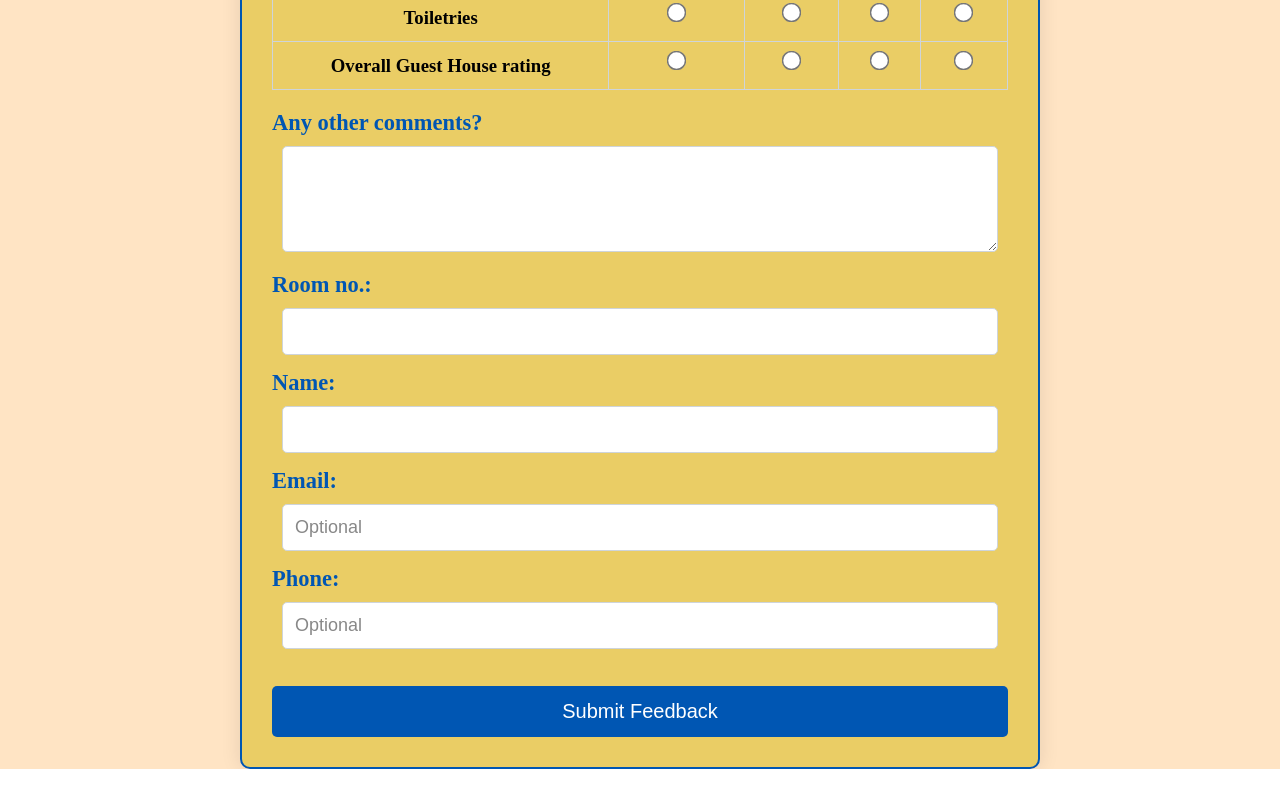
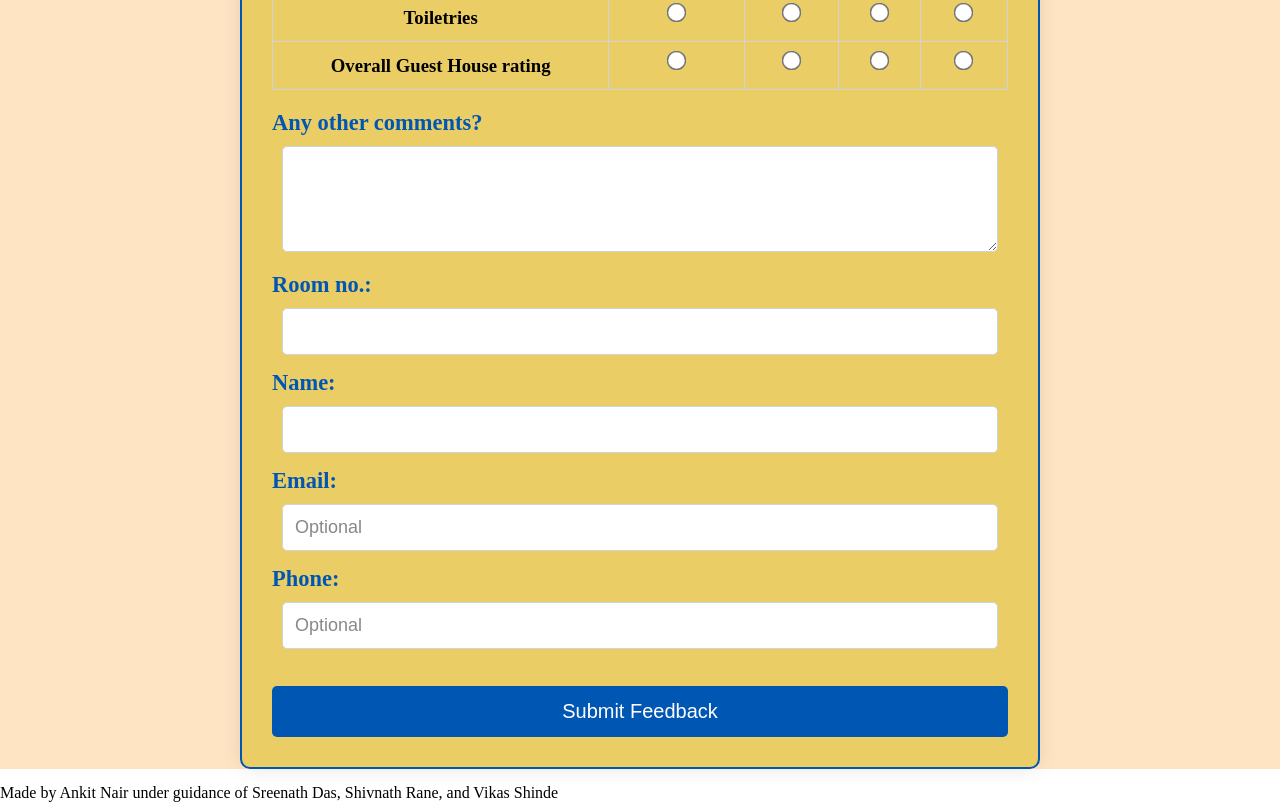
Before and after one commit to ankitnair01/Guest-house-feedback-form, a plain HTML site: page public/index.html in a window 1280 px wide. Shown: the part 528-1330 px from the top of the page. Before the commit the page ends 1297 px from the top, so only its background shows below. Drawn offline with Linux system fonts and the light colour scheme.

Commit message:
Update index.html

```diff
--- a/public/index.html
+++ b/public/index.html
@@ -116,6 +116,9 @@
             </div>
         </div>
     </div>
+    <footer id="footer">
+        <p>Made by Ankit Nair under guidance of Sreenath Das, Shivnath Rane, and Vikas Shinde</p>
+    </footer>
 
     <script>
         // JavaScript to handle placeholder behavior
```
